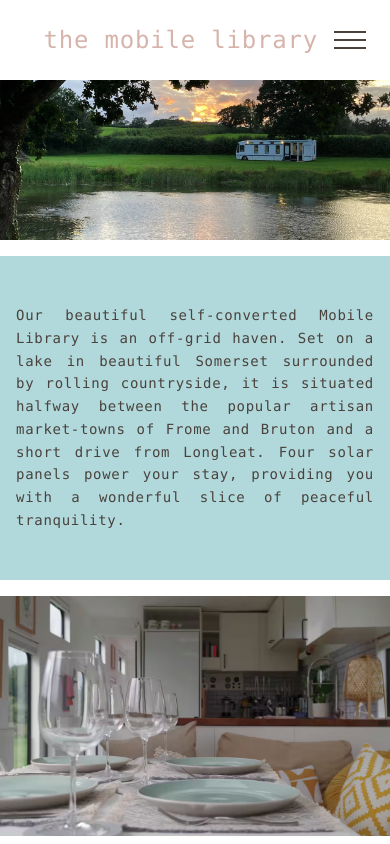
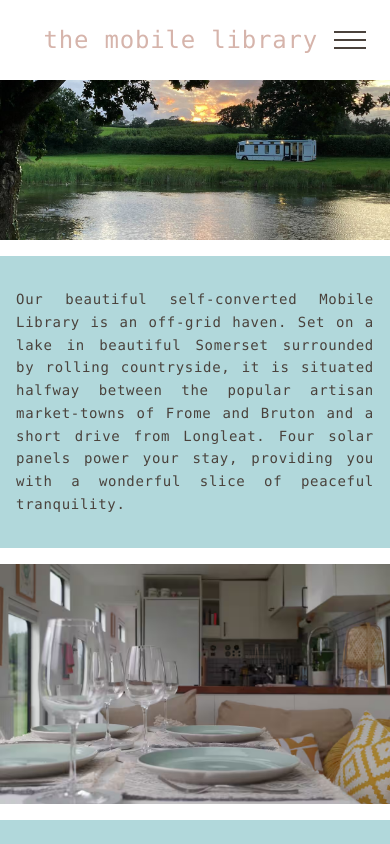
Before and after one commit to gracearcher1/themobilelibrary, a Vue app: page / in a window 390 px wide. Shown: the top 844 px of the page. Built offline with nearby package versions, Linux system fonts and the light colour scheme.

Commit message:
adjust padding

```diff
--- a/src/views/Home.vue
+++ b/src/views/Home.vue
@@ -28,7 +28,7 @@ onMounted(() => {
         :class="
           hasLoaded ? 'opacity-100 translate-y-0' : 'opacity-0 translate-y-12'
         "
-        class="py-12 leading-relaxed tracking-wider font-mono px-4 text-sm sm:text-md pb text-justify transition-all duration-1000 ease-in-out bg-[#b1d8db] text-[#4A423C]"
+        class="py-8 sm:py-12 leading-relaxed tracking-wider font-mono px-4 text-sm sm:text-md pb text-justify transition-all duration-1000 ease-in-out bg-[#b1d8db] text-[#4A423C]"
       >
         Our beautiful self-converted Mobile Library is an off-grid haven. Set on
         a lake in beautiful Somerset surrounded by rolling countryside, it is
```
